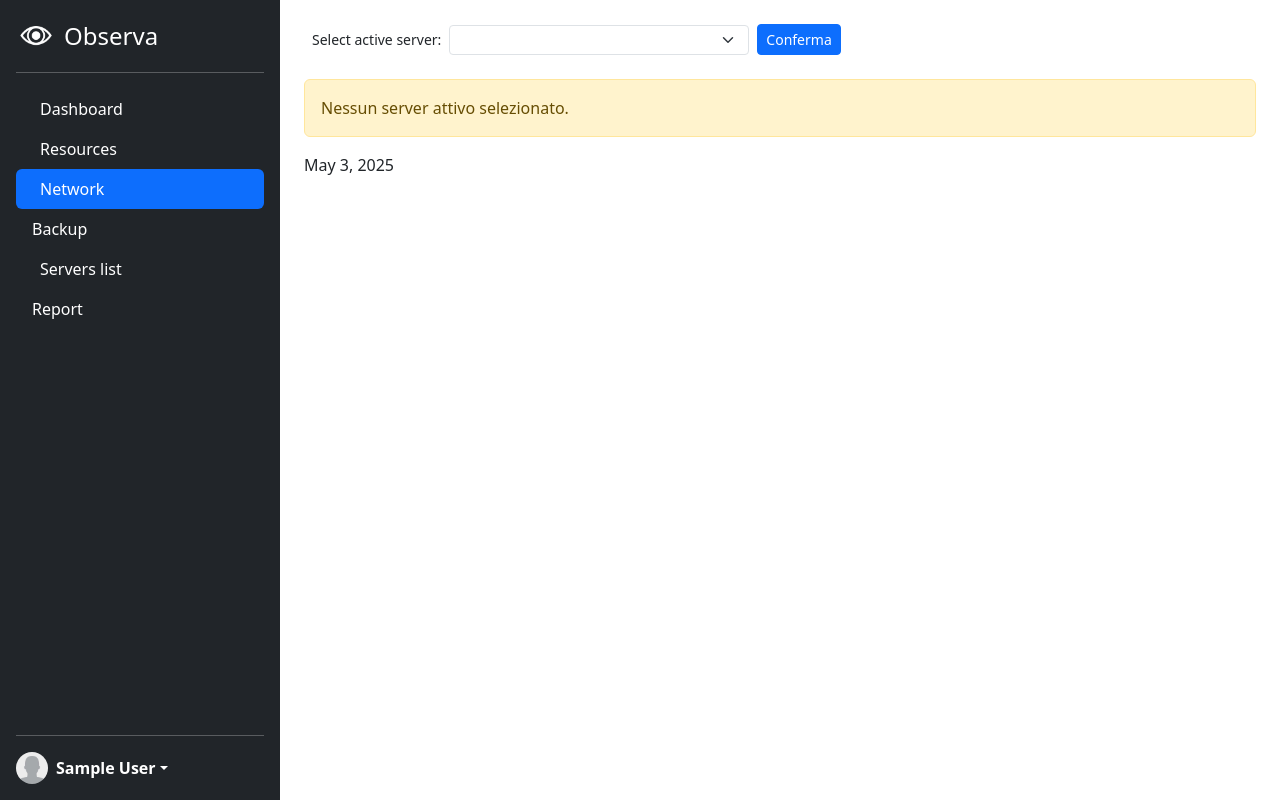
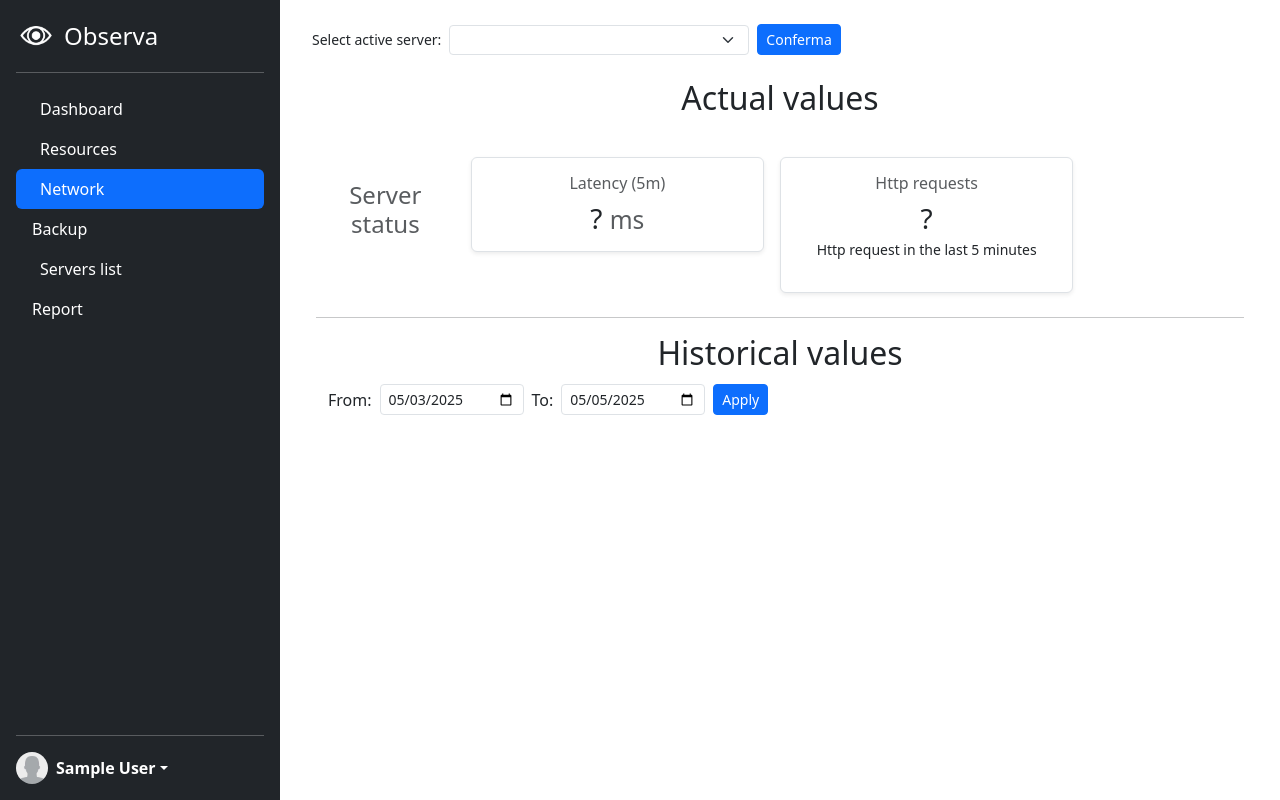
Before and after one commit to g-orlandi/observa, a Django app: page /network/ in a window 1280 px wide. Run offline with Django 5.2, Linux system fonts and the light colour scheme; the visitor is signed in with stand-in values (Sample User, id 1); data that the repository does not hold is empty; some libraries are stand-ins or nearby versions.

Commit message:
Lavoro su pagina network

```diff
--- a/backend/initcmds.py
+++ b/backend/initcmds.py
@@ -18,7 +18,7 @@ def init_db_query():
             ("Disk total (GB)", "disk-tot", 'round(node_filesystem_size_bytes{instance="INSTANCE",fstype=~"ext4|xfs"} / 1073741824, 1/100)', 0),
             ("Is on", "is-on", 'up{instance="INSTANCE", job="node"}', 0),
             ("Uptime days", "uptime-days", 'round((time() - node_boot_time_seconds{instance=~"INSTANCE"}) / 86400, 1/100)', 0),
-            ("Http request", "http-req", 'increase(promhttp_metric_handler_requests_total{instance="INSTANCE"}[5m])', 0),
+            ("Http request", "http-req", 'round(increase(promhttp_metric_handler_requests_total{instance="INSTANCE"}[5m]), 1/100)', 0),
         ]
 
 
--- a/frontend/templates/frontend/info.html
+++ b/frontend/templates/frontend/info.html
@@ -62,10 +62,5 @@
 {% endblock aggregated_values %}
 {% endif %}
 
-{{request.user.get_active_date_filters.date_from}}
-
-
-
-
 
 {% endblock content %}
--- a/frontend/templates/frontend/pages/network.html
+++ b/frontend/templates/frontend/pages/network.html
@@ -3,36 +3,61 @@
 {% block actual_values %}
 <div class="row g-3">
 
+          {% comment %} <div class="fs-3 fw-bold">
+            <span
+              hx-get="{% url 'frontend:get_instantaneous_data' metric='os' %}"
+              hx-trigger="load"
+              hx-swap="outerHTML"
+              class="d-inline-block">
+
+            </span>
+          </div> {% endcomment %}
 
     <!-- Server Status Widget -->
     <div class="col-md-2">
       <div class="p-3 bg-white rounded text-center">
         <div>
-          <div class="mx-auto mb-2" style="width: 40px; height: 40px; border-radius: 50%; background-color: {% if inst_data.is_on %}#28a745{% else %}#dc3545{% endif %};"></div>
-          <h6 class="text-muted mt-2">Server status</h6>
-          <p class="mb-0">{% if inst_data.is_on %}<span class="text-success">Online{% else %}<span class="text-danger">Offline{% endif %}</span></p>
+          <h4 class="text-muted mt-2">Server status</h4>
+
+          <div class="mx-auto mb-2"
+               hx-get="{% url 'frontend:get_server_status' %}"
+               hx-trigger="load, every 60s"
+               hx-target="this"
+               hx-swap="innerHTML">
+          </div>
         </div>
       </div>
     </div>
 
+
     <!-- Latency Widget -->
     <div class="col-md-4">
       <div class="p-3 bg-white border rounded shadow-sm text-center">
-        <h6 class="text-muted">Latency</h6>
-        <h3 class="mb-1">32 <small class="text-muted">ms</small></h3>
-        <p class="text-success small">Low latency</p>
+        <h6 class="text-muted">Latency (5m)</h6>
+        <h3 class="mb-1 d-inline">
+          <span id="latency-value"
+                hx-get="{% url 'frontend:get_instantaneous_data' metric='http-req' %}"
+                hx-trigger="load, every 60s"
+                hx-swap="innerHTML">
+            ?
+          </span> <small class="text-muted">ms</small>
+        </h3>
+
       </div>
     </div>
 
     <!-- HTTP Requests Widget -->
     <div class="col-md-4">
       <div class="p-3 bg-white border rounded shadow-sm text-center">
-        <h6 class="text-muted">HTTP Requests</h6>
-        <h3 class="mb-1">{{inst_data.http_request}}</h3>
-        <p class="text-muted small">In the last 5 minutes</p>
+        <h6 class="text-muted">Http requests</h6>
+        <h3 class="mb-1"
+        hx-get="{% url 'frontend:get_instantaneous_data' metric='http-req' %}"
+        hx-trigger="load, every 60s"
+        hx-swap="innerHTML"
+        class="d-inline-block"
+        >? </h3>
+        <p class="small">Http request in the last 5 minutes</p>
       </div>
     </div>
 
-  </div>
-
 {% endblock actual_values %}
--- a/frontend/templates/frontend/pages/servers.html
+++ b/frontend/templates/frontend/pages/servers.html
@@ -39,7 +39,7 @@
 			<td>{{ p.domain}}:{{ p.port }}</td>
 			<td
 			hx-get="{% url 'frontend:get_server_status' %}"
-			hx-trigger="load, every 5s"
+			hx-trigger="load, every 60s"
 			hx-target="this"
 			hx-swap="innerHTML"
 		  >
--- a/frontend/views.py
+++ b/frontend/views.py
@@ -56,46 +56,46 @@ def backup(request):
 
 ######################################################
 
-@login_required
-def network(request):
-    active_server = request.user.active_server
-    context = {}
+# @login_required
+# def network(request):
+#     active_server = request.user.active_server
+#     context = {}
 
-    if active_server:
-        inst_data = api.instantaneous_network_data(active_server)
-        context.update({
-            'inst_data': inst_data
-        })
-        # inst_data = api.get_instantaneous_data(active_server)
+#     if active_server:
+#         inst_data = api.instantaneous_network_data(active_server)
+#         context.update({
+#             'inst_data': inst_data
+#         })
+#         # inst_data = api.get_instantaneous_data(active_server)
 
-        # end = timezone.now().date()
-        # start = end - timedelta(days=1)
+#         # end = timezone.now().date()
+#         # start = end - timedelta(days=1)
 
-        # aggr_data = api.get_aggregated_data(active_server, start, end)
+#         # aggr_data = api.get_aggregated_data(active_server, start, end)
 
-        # context.update({
-        #     'inst_data': inst_data,
-        #     'graph_json': mark_safe(json.dumps({
-        #         "labels": aggr_data["labels"],
-        #         "cpu": aggr_data["cpu"],
-        #         "memory": aggr_data["memory"],
-        #         "disk": aggr_data["disk"],
-        #     })),
-        #     'table_data': [
-        #         {
-        #             "timestamp": aggr_data["labels"][i],
-        #             "cpu": aggr_data["cpu"][i],
-        #             "memory": aggr_data["memory"][i],
-        #             "disk": aggr_data["disk"][i],
-        #         }
-        #         for i in range(len(aggr_data["labels"]))
-        #     ]
-        # })
+#         # context.update({
+#         #     'inst_data': inst_data,
+#         #     'graph_json': mark_safe(json.dumps({
+#         #         "labels": aggr_data["labels"],
+#         #         "cpu": aggr_data["cpu"],
+#         #         "memory": aggr_data["memory"],
+#         #         "disk": aggr_data["disk"],
+#         #     })),
+#         #     'table_data': [
+#         #         {
+#         #             "timestamp": aggr_data["labels"][i],
+#         #             "cpu": aggr_data["cpu"][i],
+#         #             "memory": aggr_data["memory"][i],
+#         #             "disk": aggr_data["disk"][i],
+#         #         }
+#         #         for i in range(len(aggr_data["labels"]))
+#         #     ]
+#         # })
 
-    else:
-        context['no_active_server'] = True
+#     else:
+#         context['no_active_server'] = True
 
-    return render(request, 'frontend/pages/network.html', context)
+#     return render(request, 'frontend/pages/network.html', context)
 
 ################### Servers list ###################
 
```
